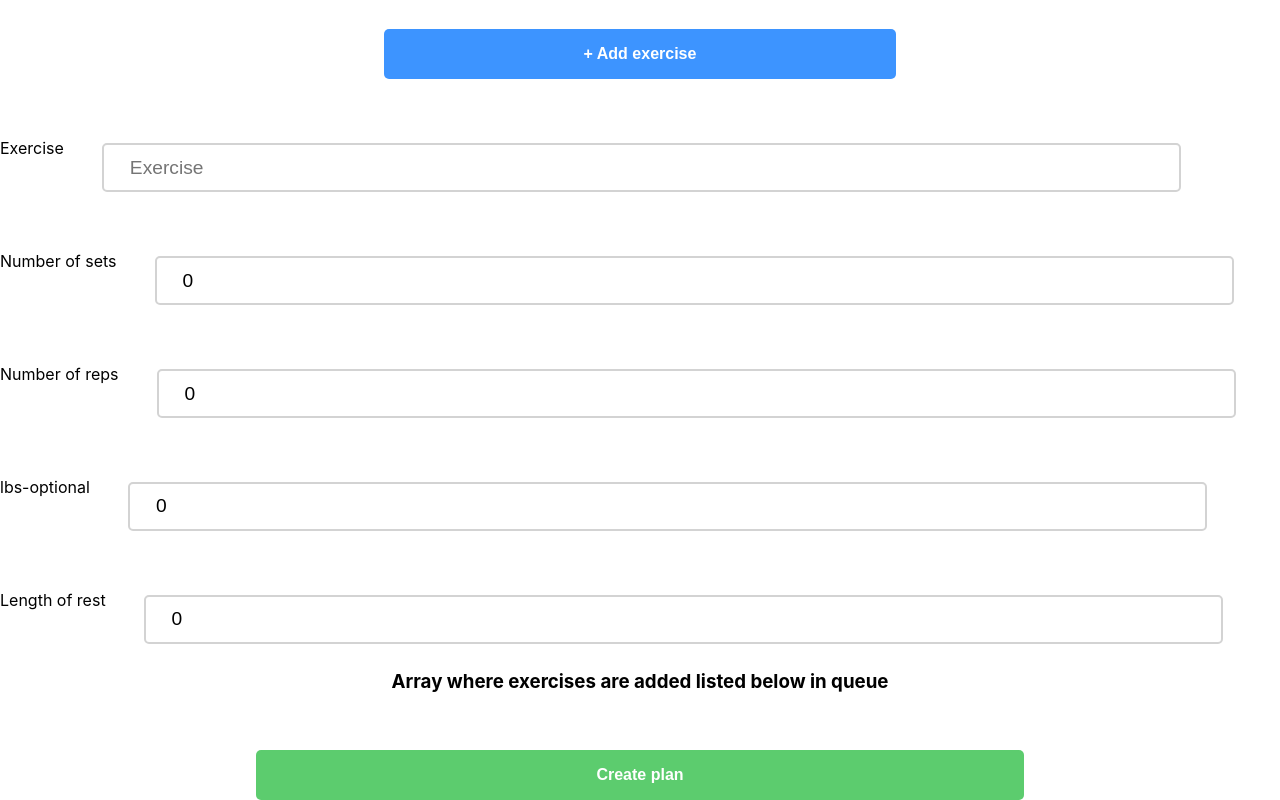
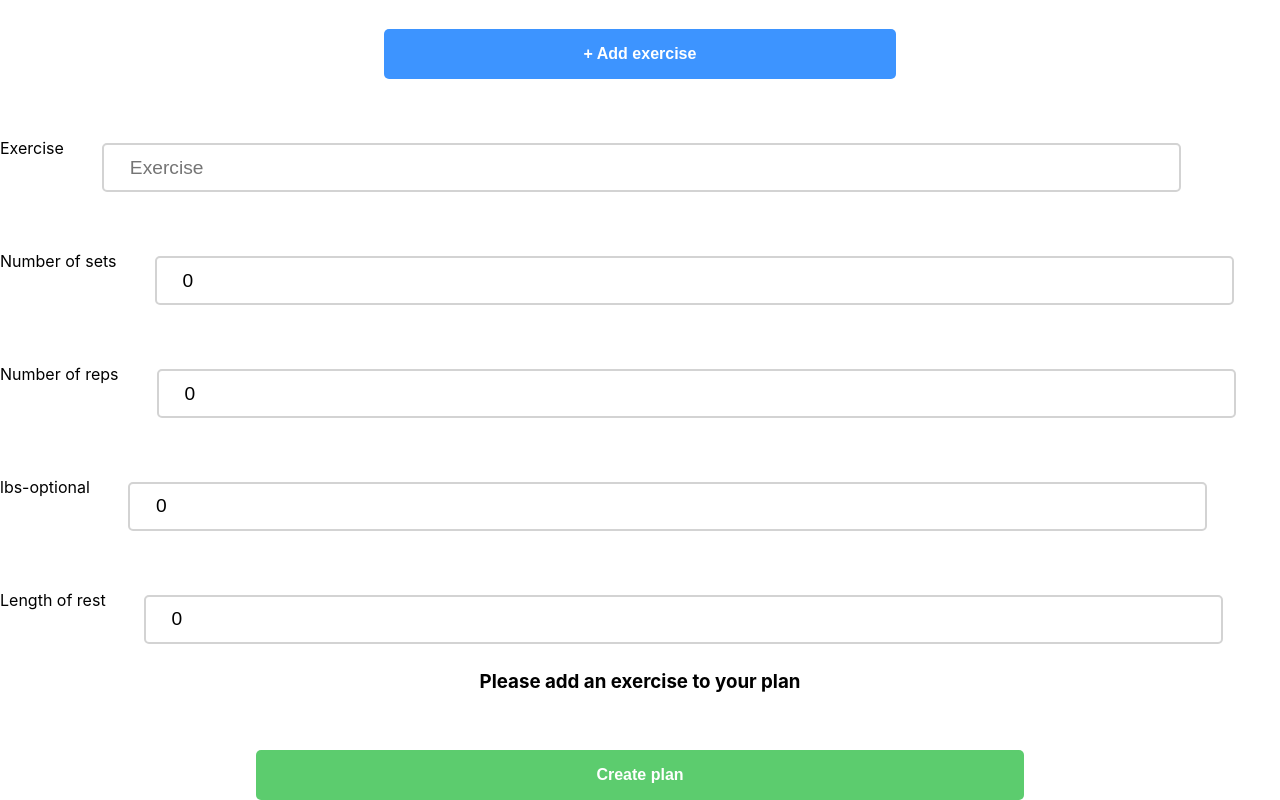
Before and after one commit to weightlifting-journal-13/frontend, a React (Create React App) app in the folder weightlifting/: page /NewPlan in a window 1280 px wide. Shown: the part 266-1066 px from the top of the page. Built offline with nearby package versions, Linux system fonts and the light colour scheme.

Commit message:
added some user experience to the add exercise

```diff
--- a/weightlifting/src/components/NewPlan.js
+++ b/weightlifting/src/components/NewPlan.js
@@ -81,6 +81,7 @@ const NewPlan = (props) => {
         weightlifted: 0,
         lengthofrest: 0
     })
+
     //use Object.values to convert to array so we can map it
     const result = Object.values(workoutPlan)
     console.log(result)
@@ -239,7 +240,7 @@ const NewPlan = (props) => {
                         />
                     </FormContainer>
 
-                    <h3>Array where exercises are added listed below in queue</h3>
+                    <h3>{workoutPlan.exercises.length > 0 ? `Your exercises for your ${workoutPlan.workoutplan} plan` : `Please add an exercise to your plan`} </h3>
                     {workoutPlan.exercises.map((exercise, index) => {
                         return (
                             <div key={index}>
```
